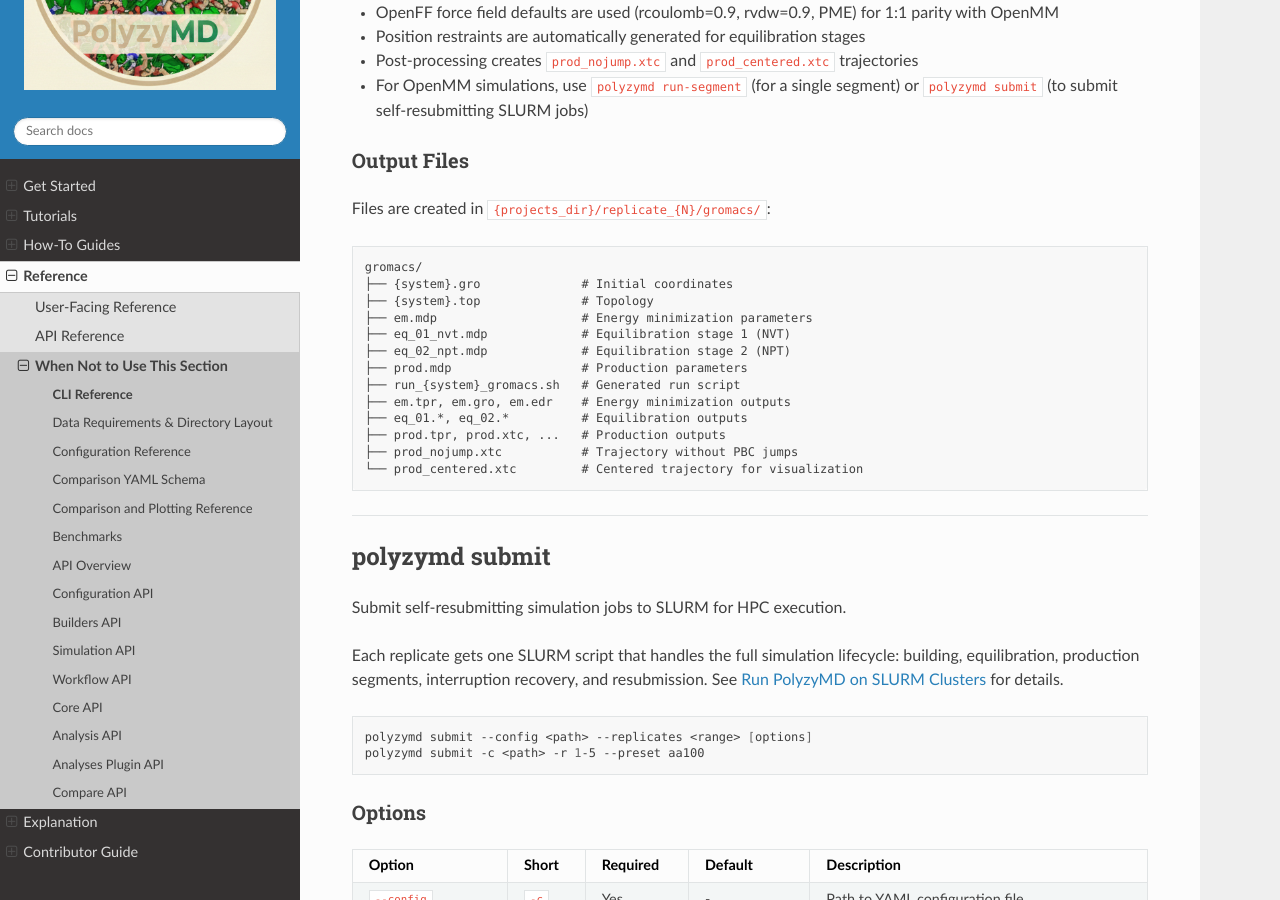
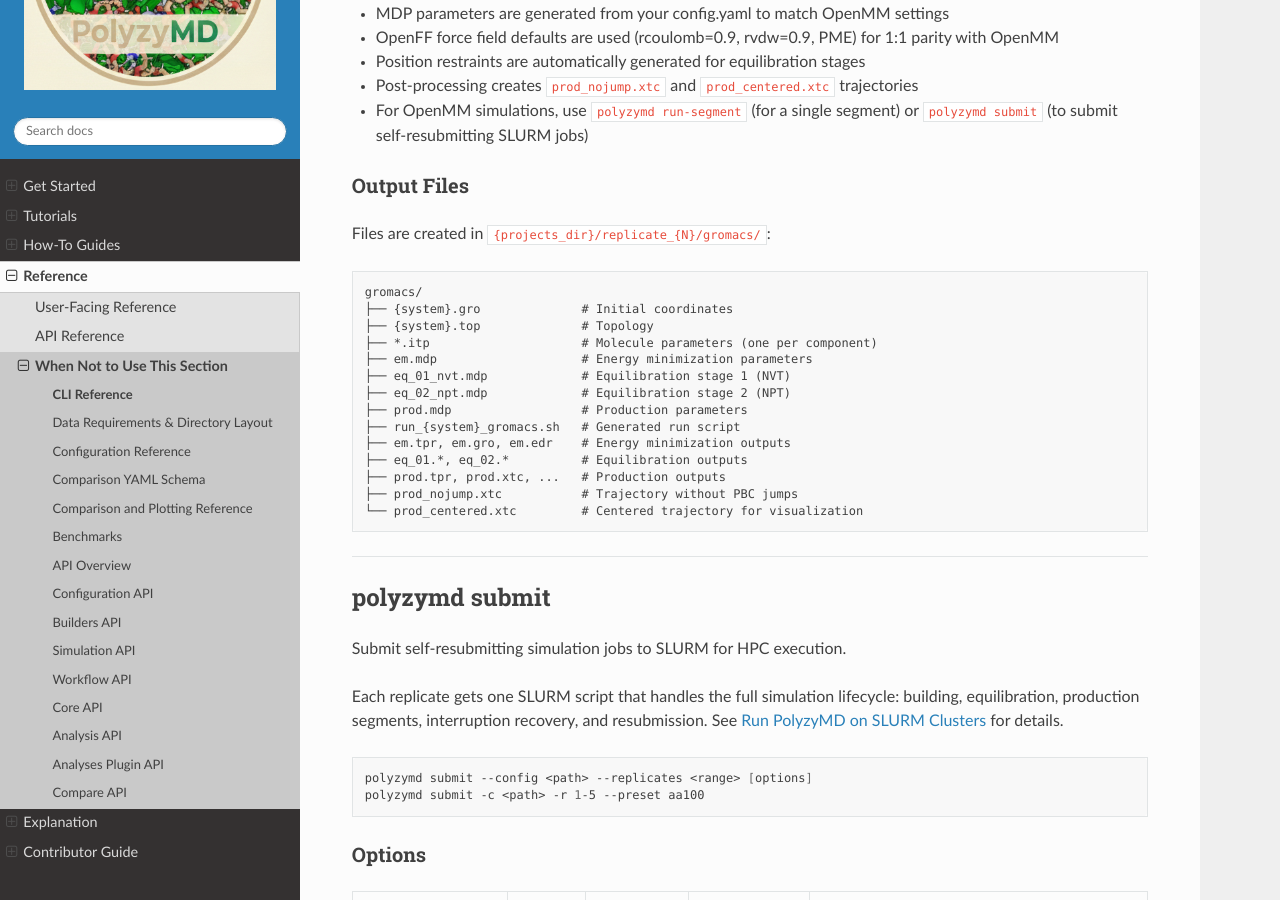
Before and after one commit to joelaforet/polyzymd, a Sphinx documentation site: the page built from docs/source/reference/cli_reference.md, in a window 1280 px wide and 900 px high, scrolled down 6388 px. Built offline with Sphinx 7.4.7 and the Read the Docs theme 3.1.0, drawn with Linux system fonts in a browser that asks for light colours; some of the changed text lies outside the part shown.

Commit message:
docs: add .itp files to GROMACS output listings in CLI reference and export guide
The exporter generates per-component .itp files that were missing from
all output trees and file lists. Add them consistently across CLI
reference and GROMACS export guide.

```diff
--- a/docs/source/reference/cli_reference.md
+++ b/docs/source/reference/cli_reference.md
@@ -218,10 +218,11 @@
 With `--format gromacs`, the build command creates in `{projects_dir}/replicate_{N}/gromacs/`:
 - `{system}.gro` - GROMACS coordinate file
 - `{system}.top` - GROMACS topology file
+- `*.itp` - Molecule parameter files (one per component)
 - `em.mdp` - Energy minimization parameters
 - `eq_XX_name.mdp` - Equilibration stage parameters
 - `prod.mdp` - Production parameters
-- Position restraints appended as `#ifdef POSRES` blocks in molecule `.itp` files (if configured)
+- Position restraints (`#ifdef POSRES_PROTEIN`, etc.) appended into molecule `.itp` files
 - `run_{system}_gromacs.sh` - Shell script to run the workflow
 
 ---
@@ -299,6 +300,7 @@
 gromacs/
 ├── {system}.gro              # Initial coordinates
 ├── {system}.top              # Topology
+├── *.itp                     # Molecule parameters (one per component)
 ├── em.mdp                    # Energy minimization parameters
 ├── eq_01_nvt.mdp             # Equilibration stage 1 (NVT)
 ├── eq_02_npt.mdp             # Equilibration stage 2 (NPT)
```
Also changed, not shown: docs/source/how_to/gromacs_export.md (+1 -0 lines).
